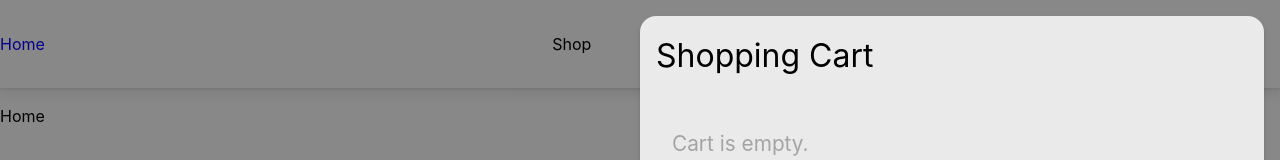
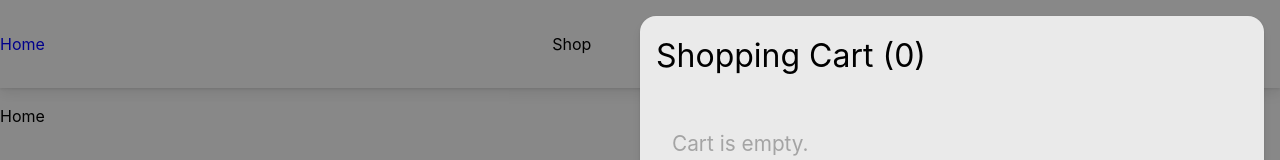
Before and after one commit to Diaa-E/shopping-cart, a React (Vite) app: page / in a window 1280 px wide. Both pictures are taken after a click on the button 1243 px from the left and 44 px from the top of the page. Shown: the top 160 px of the page. Built offline with nearby package versions, Linux system fonts and the light colour scheme.

Commit message:
Show cart items count next to cart title

```diff
--- a/src/components/Cart.jsx
+++ b/src/components/Cart.jsx
@@ -10,7 +10,7 @@ export default function Cart({ closeCart, cart, setCart })
         >
             <div onClick={e => e.stopPropagation()} className={styles["cart-container"]}>
                 <div className={styles["header"]}>
-                    <h1 className={styles["title"]}>Shopping Cart</h1>
+                    <h1 className={styles["title"]}>Shopping Cart {`(${cart.length})`}</h1>
                 </div>
                 <div className={styles["cart-items"]}>
                 {
```
